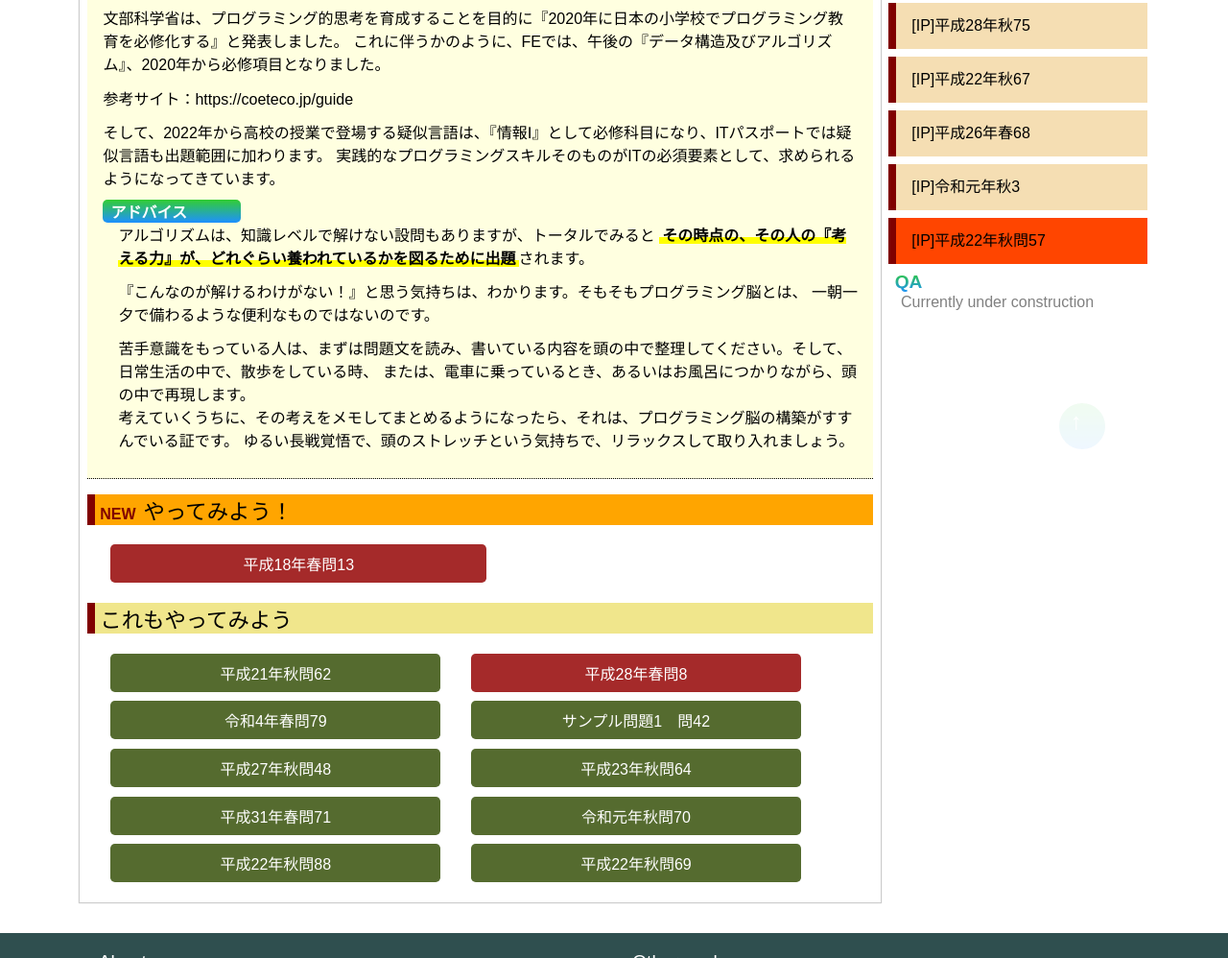
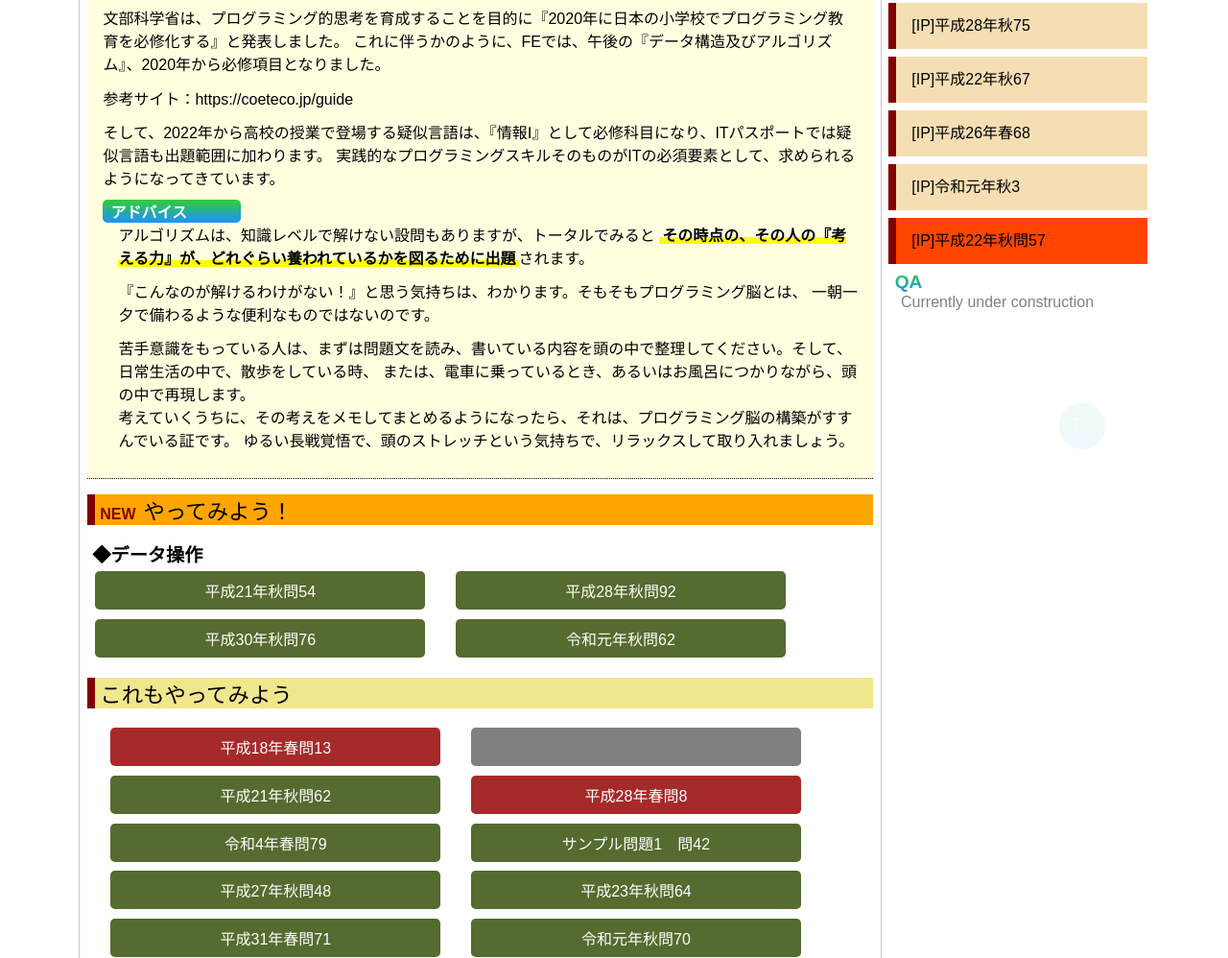
Before and after one commit to antladybug/antladybug, a plain HTML site: page FE_Tec_1.html in a window 1280 px wide. Shown: the part 324-1322 px from the top of the page at 96% size. Drawn offline with Linux system fonts and the light colour scheme.

Commit message:
up stack!

```diff
--- a/FE_Tec_1.html
+++ b/FE_Tec_1.html
@@ -73,10 +73,20 @@
 						</div>
 				</div>
 			<div id = "2" class = "try" style = "background-color: orange!important;"><span style = "color: maroon; font-weight: bold; padding-right: .5rem;">NEW</span>やってみよう！</div>
+				<div class = "tryTitle">◆データ操作</div>
+				<div class = "tryBox">
+					<div class ="tryBoxItem"><a href = "https://www.itpassportsiken.com/bunya.php?m=14&s=1&no=6" target = "_blank">平成21年秋問54</a></div>
+					<div class ="tryBoxItem"><a href = "https://www.itpassportsiken.com/bunya.php?m=14&s=1&no=4" target = "_blank">平成28年秋問92</a></div>
+				</div>
+				<div class = "tryBox">
+					<div class ="tryBoxItem"><a href = "https://www.itpassportsiken.com/bunya.php?m=14&s=1&no=2" target = "_blank">平成30年秋問76</a></div>
+					<div class ="tryBoxItem"><a href = "https://www.itpassportsiken.com/bunya.php?m=14&s=1&no=1" target = "_blank">令和元年秋問62</a></div>
+				</div>
+			<div id = "3" class = "try">これもやってみよう</div>
 				<div class = "tryBox indent1rem" >
 					<div class ="tryBoxItem" style = "background-color: brown!important;"><a href = "https://www.fe-siken.com/bunya.php?m=2&s=2&no=51" target = "_blank">平成18年春問13</a></div>
+					<div class ="tryBoxItem" style = "background-color: grey!important;"><a href = "" target = "_blank"> </a></div>
 				</div>
-			<div id = "3" class = "try">これもやってみよう</div>
 				<div class = "tryBox indent1rem" >
 					<div class ="tryBoxItem"><a href = "https://www.itpassportsiken.com/bunya.php?m=14&s=2&no=16" target = "_blank">平成21年秋問62</a></div>
 					<div class ="tryBoxItem" style = "background-color: brown!important;"><a href = "https://www.fe-siken.com/bunya.php?m=2&s=2&no=12" target = "_blank">平成28年春問8</a></div>
```
